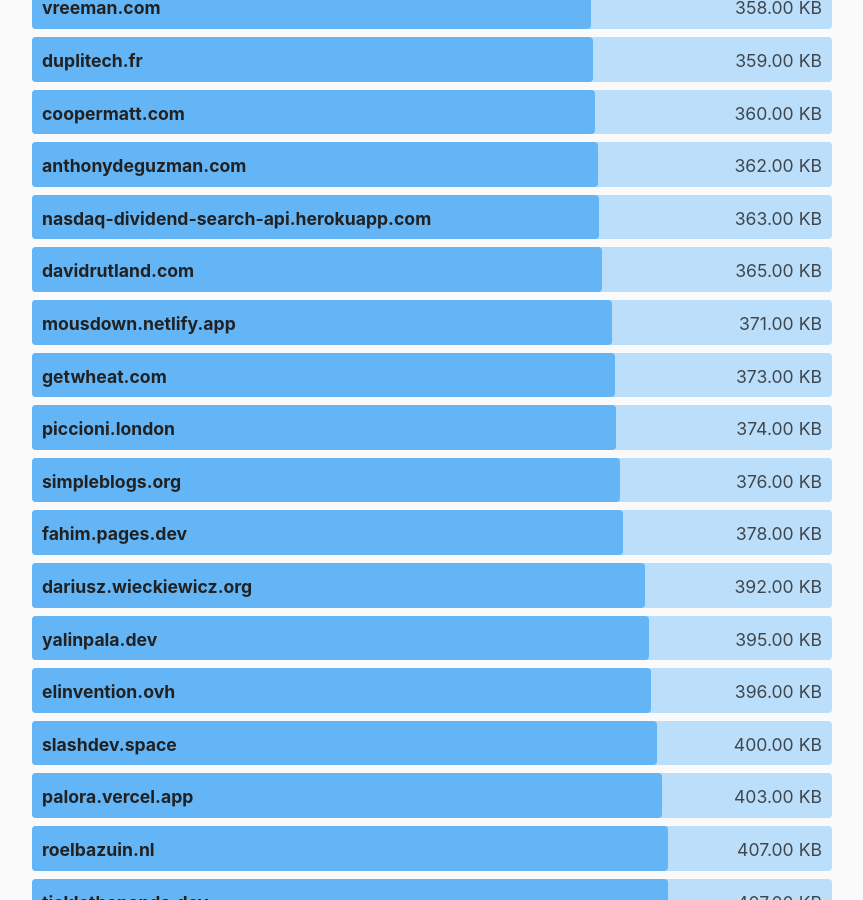
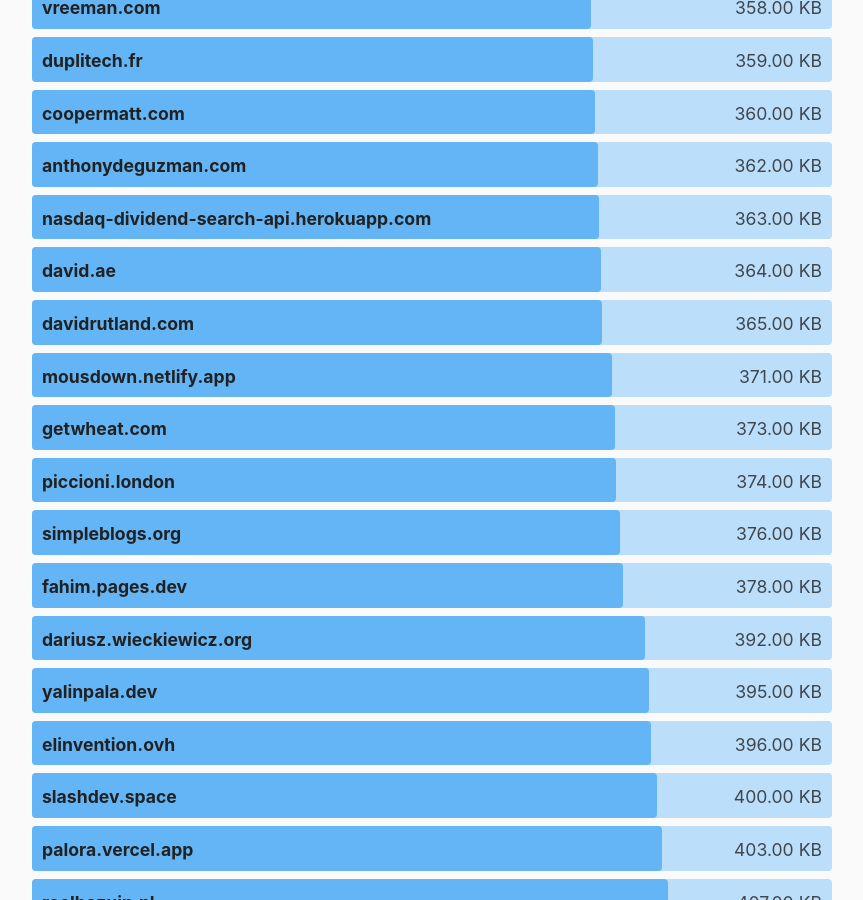
Before and after one commit to kevquirk/512kb.club, a Jekyll site: the page built from index.md, in a window 1280 px wide and 900 px high, scrolled down 24477 px. Shown: the whole window, without its empty margins (208-1071 px from the left). Built offline with Jekyll 4.4.1, drawn with Linux system fonts in a browser that asks for light colours.

Commit message:
added new site (david.ae)

```diff
--- a/_data/sites.yml
+++ b/_data/sites.yml
@@ -638,6 +638,11 @@
   size: 69.5
   last_checked: 2022-05-06
 
+- domain: david.ae
+  url: https://david.ae/
+  size: 364
+  last_checked: 2022-07-18
+
 - domain: davidovski.xyz
   url: http://davidovski.xyz/
   size: 202
```
